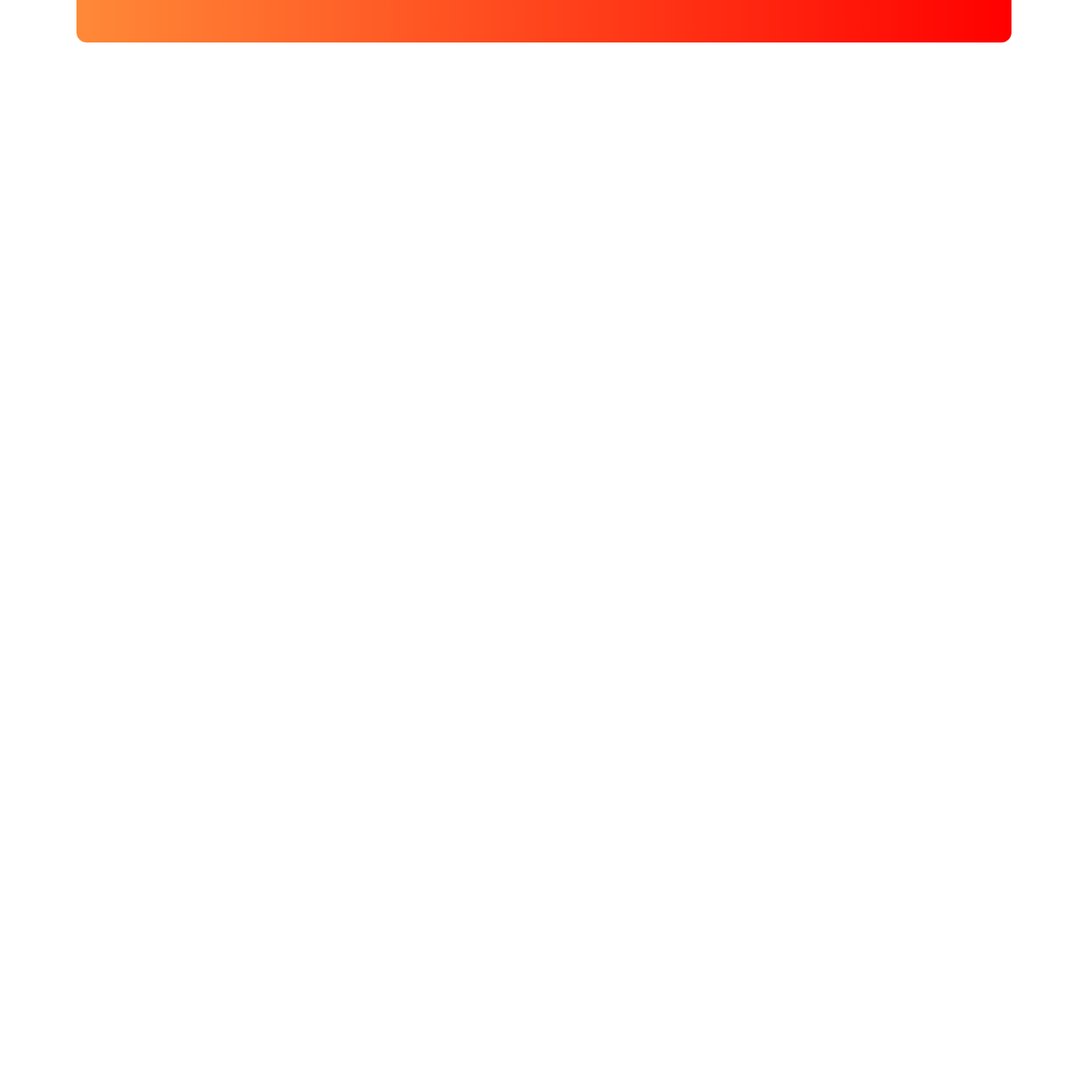
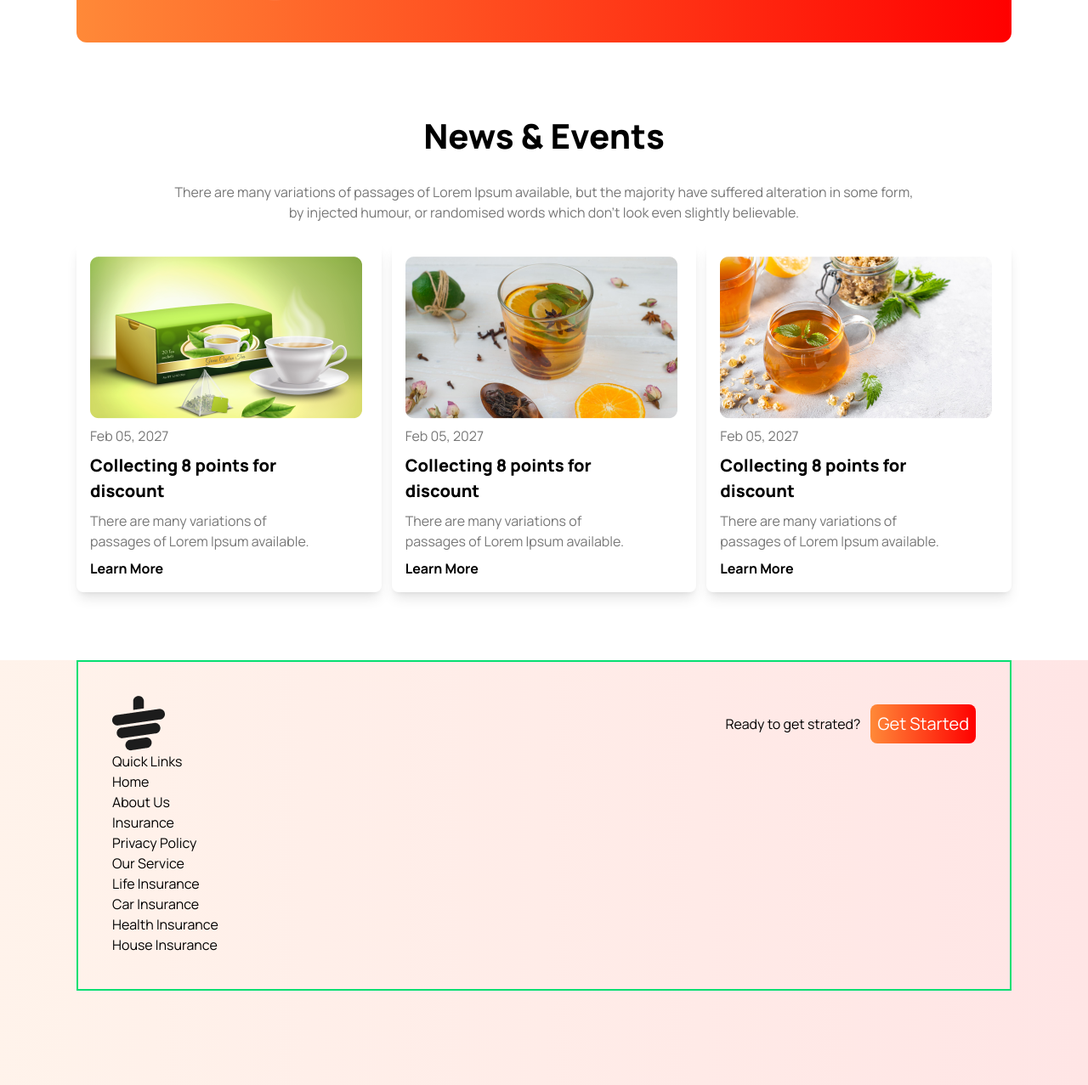
Before and after one commit to SAMIA-TASMIN/Tea-House-Resources-Tailwind, a plain HTML site: page index.html in a window 1280 px wide. Shown: the part 2286-3563 px from the top of the page at 85% size. Before the commit the page ends 2336 px from the top, so only its background shows below. Drawn offline with nearby package versions, Linux system fonts and the light colour scheme.

Commit message:
final commit

```diff
--- a/index.html
+++ b/index.html
@@ -26,7 +26,6 @@
                 Tea and Botanical Solutions Supplier Give Optimum <br> Satisfaction To Your Taste Buds.
             </p>
             <button style="background: linear-gradient(270.00deg, rgba(255, 0, 0, 1),rgba(255, 137.00003051757812, 55.999996185302734, 1) 100%);" class="w-[200px] h-[64px] rounded-xl text-[20px] text-white inline-flex text-center justify-center items-center">Explore More <img class="h-[20px] w-[20px] ml-3" src="./images/arrow.png" alt=""></button>
-
         </div>
 
         <div class="right_div relative">
@@ -107,7 +106,7 @@ opacity: 0.1;"></div>
     <!-- Meet our clients section -->
     <section class="max-w-[1100px] mx-auto flex flex-col md:flex-row gap-3 mt-[100px] rounded-xl px-5 py-12 h-[600px]" style="background: linear-gradient(270.00deg, rgba(255, 0, 0, 1),rgba(255, 137.00003051757812, 55.999996185302734, 1) 100%);">
 
-        <div class="left_grad_sec p-4 h-full md:w-1/2 flex items-center justify-center">
+        <div class="left_grad_sec p-4 h-full bg-[url(./images/bg_cup.png)] bg-no-repeat bg-bottom md:w-1/2 flex items-center justify-center">
             <div>
                 <h1 class="text-[40px] font-bold text-white">Meet Our Super <br> Clients</h1>
                 <p class="my-7 text-white font-medium">There are many variations of passages of Lorem Ipsum <br> available, but the majority have suffered alteration in some <br> form, by injected humour, or randomised words which don't <br> look even slightly believable. </p>
@@ -151,5 +150,71 @@ opacity: 0.1;"></div>
         </div>
     </section>
 
+    <!-- News & Events -->
+    <section class="max-w-[1100px] mx-auto rounded-lg mt-[80px]">
+        <h1 class="text-[40px] font-extrabold text-center">News & Events</h1>
+        <p class="text-center p-6" style="color: rgba(119, 119, 119, 1);">There are many variations of passages of Lorem Ipsum available, but the majority have suffered alteration in some form,<br> by injected humour, or randomised words which don't look even slightly believable. </p>
+        <div class="rounded-lg grid grid-cols-1 md:grid-cols-3 gap-3">
+            <div class="shadow-lg p-4 rounded-lg">
+                <img src="./images/news-1.png" alt="">
+                <p class="py-2" style="color: rgba(119, 119, 119, 1);">Feb 05, 2027</p>
+                <h4 class="text-[20px] font-extrabold">Collecting 8 points for <br> discount</h4>
+                <p class="py-2" style="color: rgba(119, 119, 119, 1);">There are many variations of <br> passages of Lorem Ipsum available.</p>
+                <h4 class="font-bold">Learn More</h4>
+            </div>
+            <div class="shadow-lg p-4 rounded-lg">
+                <img src="./images/news-2.png" alt="">
+                <p class="py-2" style="color: rgba(119, 119, 119, 1);">Feb 05, 2027</p>
+                <h4 class="text-[20px] font-extrabold">Collecting 8 points for <br> discount</h4>
+                <p class="py-2" style="color: rgba(119, 119, 119, 1);">There are many variations of <br> passages of Lorem Ipsum available.</p>
+                <h4 class="font-bold">Learn More</h4>
+            </div>
+            <div class="shadow-lg p-4 rounded-lg">
+                <img src="./images/news-3.png" alt="">
+                <p class="py-2" style="color: rgba(119, 119, 119, 1);">Feb 05, 2027</p>
+                <h4 class="text-[20px] font-extrabold">Collecting 8 points for <br> discount</h4>
+                <p class="py-2" style="color: rgba(119, 119, 119, 1);">There are many variations of <br> passages of Lorem Ipsum available.</p>
+                <h4 class="font-bold">Learn More</h4>
+            </div>
+        </div>
+    </section>
+
+    <!-- Footer -->
+    <footer class="h-[500px] mt-[80px]" style="background: linear-gradient(270.00deg, rgba(255, 0, 0, 0.1),rgba(255, 137.00003051757812, 55.999996185302734, 0.1) 100%);">
+        <div class="max-w-[1100px] mx-auto p-10 border-2 border-green-400">
+            <div class="flex items-center justify-between text-center">
+                <img src="./images/cup.png" alt="">
+                <div class="flex gap-3 items-center">
+                    <p>Ready to get strated?</p>
+                    <button style="background: linear-gradient(270.00deg, rgba(255, 0, 0, 1),rgba(255, 137.00003051757812, 55.999996185302734, 1) 100%);" class="rounded-lg p-2 text-[20px] text-white inline-flex text-center justify-center items-center">Get Started</button>
+                </div>
+            </div>
+            <div>
+                <div>
+                    <h4>Quick Links</h4>
+                    <p>Home</p>
+                    <p>About Us</p>
+                    <p>Insurance</p>
+                    <p>Privacy Policy</p>
+                </div>
+                <div>
+                    <h4>Our Service</h4>
+                    <p>Life Insurance</p>
+                    <p>Car Insurance</p>
+                    <p>Health Insurance</p>
+                    <p>House Insurance</p>
+                </div>
+                <div>
+
+                </div>
+                <div>
+
+                </div>
+            </div>
+
+        </div>
+
+    </footer>
+
 </body>
 </html>
```
